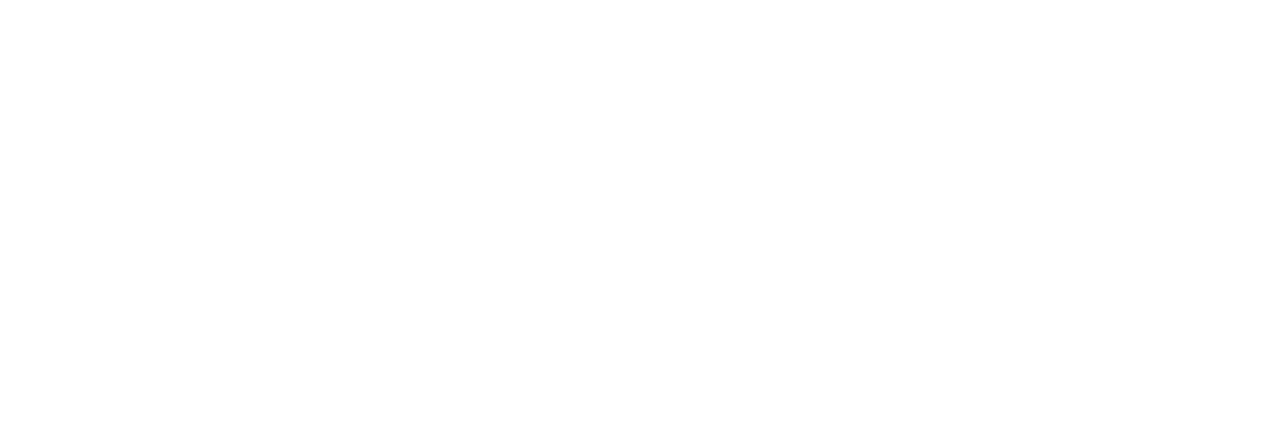
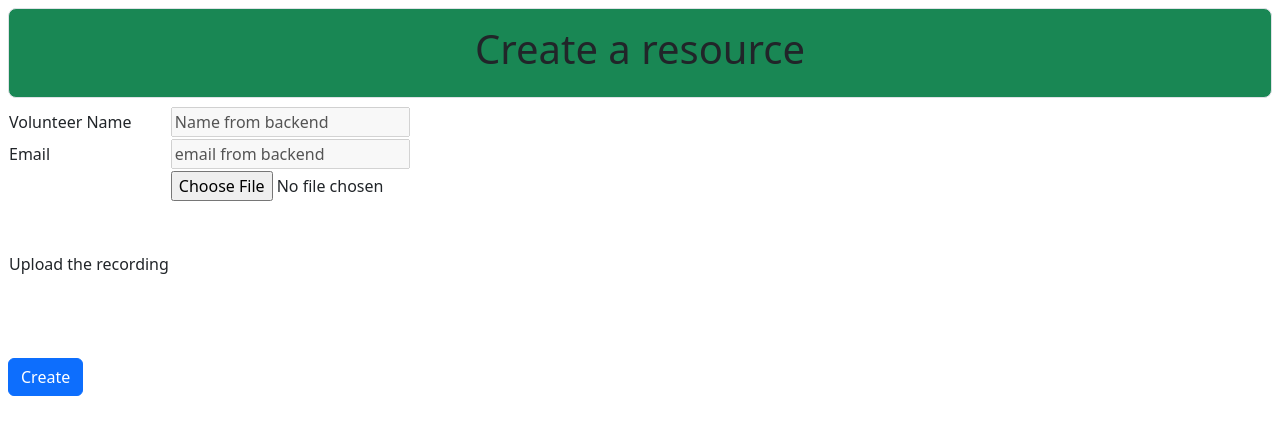
Before and after one commit to cfgblr2023/Team-24, a React (Create React App) app in the folder frontend/: page /createResource in a window 1280 px wide. Before the commit this address had no page. Shown: the top 434 px of the page. Built offline with nearby package versions, Linux system fonts and the light colour scheme.

Commit message:
create resource form for volunteer view

```diff
--- a/frontend/public/index.html
+++ b/frontend/public/index.html
@@ -26,12 +26,24 @@
       href="https://fonts.googleapis.com/icon?family=Material+Icons"
     />
     <title>React App</title>
+
+    <!-- botstrap css -->
+    <link href="https://cdn.jsdelivr.net/npm/bootstrap@5.3.0/dist/css/bootstrap.min.css" rel="stylesheet" integrity="sha384-9ndCyUaIbzAi2FUVXJi0CjmCapSmO7SnpJef0486qhLnuZ2cdeRhO02iuK6FUUVM" crossorigin="anonymous">
+
+    <!-- style.css stylesheet in public folder -->
+    <link
+      href="%PUBLIC_URL%/style.css"
+      rel="stylesheet"
+    />
   </head>
   <body>
     <script
       type="text/javascript"
       src="https://cdn.jsdelivr.net/npm/emailjs-com@2.3.2/dist/email.min.js"
     ></script>
+
+    <!-- bootstrap bundle -->
+    <script src="https://cdn.jsdelivr.net/npm/bootstrap@5.3.0/dist/js/bootstrap.bundle.min.js" integrity="sha384-geWF76RCwLtnZ8qwWowPQNguL3RmwHVBC9FhGdlKrxdiJJigb/j/68SIy3Te4Bkz" crossorigin="anonymous"></script>
     <noscript>You need to enable JavaScript to run this app.</noscript>
     <div id="root"></div>
   </body>
--- a/frontend/src/App.js
+++ b/frontend/src/App.js
@@ -1,6 +1,8 @@
 import { BrowserRouter as Router, Routes, Route } from "react-router-dom";
 
 import Home from "./components/Home";
+import About from "./components/About";
+import CreateResource from "./components/CreateResource";
 
 function App() {
   return (
@@ -8,6 +10,10 @@
       <div>
         <Routes>
           <Route path="/home" element={<Home />} />
+          {/* endpoints about and createResource created */}
+          <Route path="/about" element={<About />} />
+          {/* check authentication authenticated user can fill this form */}
+          <Route path="/createResource" element={<CreateResource />} />
         </Routes>
       </div>
     </Router>
--- /dev/null
+++ b/frontend/src/components/About.jsx
@@ -0,0 +1,14 @@
+import React from "react";
+
+const About = () => {
+  return (
+    <>
+    <div className="text-success">
+      Hello About
+
+    </div>
+    </>
+  );
+};
+
+export default About;
--- /dev/null
+++ b/frontend/src/components/CreateResource.jsx
@@ -0,0 +1,63 @@
+import React from "react";
+
+const About = () => {
+
+    React.useEffect(() => {
+        const inputFile = document.getElementById("file");
+        const video = document.getElementById("up_video");
+
+        inputFile.addEventListener("change", function(){
+            const file = inputFile.files[0];
+            const videourl = URL.createObjectURL(file);
+            video.setAttribute("src", videourl);
+        })
+    });
+  return (
+    <>
+    <div id="cr_index" className="mx-2">
+        <div className="container-fluid bg-success my-2 p-3 d-flex justify-content-center border rounded-3"> <h1>Create a resource</h1> </div>
+    <form>
+     <table>
+            <tr >
+                <td>
+                    <label for="name">
+                        Volunteer Name
+                    </label>
+                </td>
+                <td><input disabled="true" type="text" id="name" required value="Name from backend "/>
+                </td>
+            </tr>
+            <tr >
+                <td><label for="email">
+                        Email
+                    </label>
+                </td>
+                <td><input disabled="true" type="email" id="email" required value="email from backend "/>
+                </td>
+            </tr>
+            <tr >
+                <td><label for="file">
+                        Upload the recording
+                    </label>
+                </td>
+                <td>
+                    <tr>
+                    <input id="file" type="file" accept="video/mp4,video/mkv, video/x-m4v,video/*"/>
+                    </tr>
+                    <tr>
+                <video id="up_video"></video>
+                    </tr>
+                </td>
+            </tr>
+            <tr >
+                <button className="btn btn-primary"> Create</button>
+            </tr>
+    </table>
+
+    </form>
+    </div>
+    </>
+  );
+};
+
+export default About;
```
Also changed, not shown: frontend/public/style.css (added).
